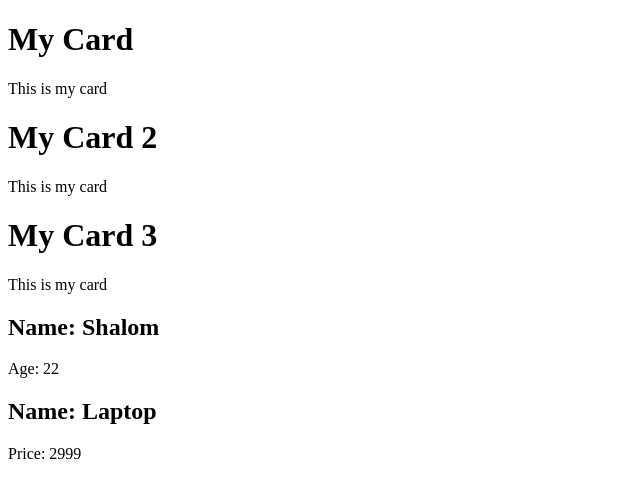
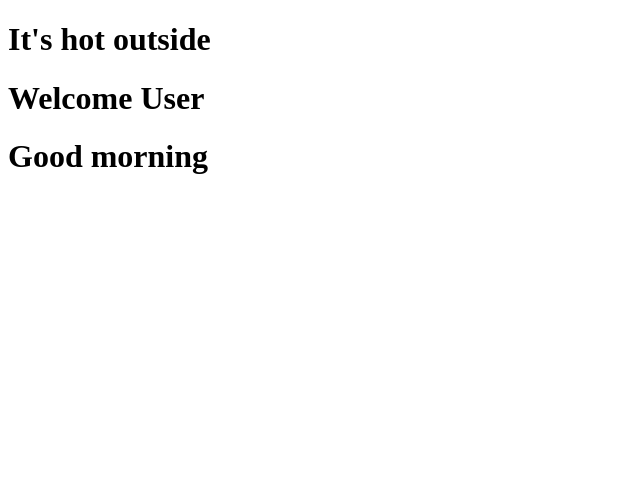
Before and after one commit to Sicheco/react19-tutorial, a React (Vite) app: page / in a window 1280 px wide. Shown: the top 498 px of the page, without its empty margins (0-640 px from the left). Built offline with nearby package versions, Linux system fonts and the light colour scheme.

Commit message:
Conditional Rendering Challenge

```diff
--- a/src/App.jsx
+++ b/src/App.jsx
@@ -1,33 +1,13 @@
-import { Card } from "./components/Card";
-import { Person } from "./components/Person";
-import { Product } from "./components/Product";
+import { Greeting } from "./components/Greeting";
+import { UserStatus } from "./components/UserStatus";
+import { Weather } from "./components/Weather";
 
 export function App() {
   return (
     <div>
-      <User name='Shalom' age='18' />
+      <Weather temperature={26} />
+      <UserStatus loggedIn={true} isAdmin={false} />
+      <Greeting timeOfDay='morning' />
     </div>
   );
 }
-
-function User({name, age}) {
-  return (
-    <div>
-      <Card>
-        <h1>My Card</h1>
-        <p>This is my card</p>
-      </Card>
-      <Card>
-        <h1>My Card 2</h1>
-        <p>This is my card</p>
-      </Card>
-      <Card>
-        <h1>My Card 3</h1>
-        <p>This is my card</p>
-      </Card>
-
-      <Person name='Shalom' age={22} />
-      <Product name='Laptop' price={2999} />
-    </div>
-  );
-}
--- /dev/null
+++ b/src/components/Greeting.jsx
@@ -0,0 +1,5 @@
+export function Greeting({ timeOfDay }) {
+  return (
+    <h1>Good {timeOfDay}</h1>
+  );
+}
--- /dev/null
+++ b/src/components/UserStatus.jsx
@@ -0,0 +1,8 @@
+export function UserStatus({ loggedIn, isAdmin }) {
+  if (loggedIn && isAdmin) {
+    return <h1>Welcome Admin</h1>
+  }
+  else if(loggedIn) {
+    return <h1>Welcome User</h1>
+  }
+}
--- /dev/null
+++ b/src/components/Weather.jsx
@@ -0,0 +1,11 @@
+export function Weather({ temperature }) {
+  if (temperature < 15) {
+    return <h1>It's cold outside</h1>
+  }
+  else if (temperature >= 15 && temperature <= 25) {
+    return <h1>It's nice outside</h1>
+  }
+  else if (temperature > 25) {
+    return <h1>It's hot outside</h1>
+  }
+}
```
Also changed, not shown: src/components/previous-lesson/Card.jsx (renamed from src/components/Card.jsx), src/components/previous-lesson/Person.jsx (renamed from src/components/Person.jsx), src/components/previous-lesson/Product.jsx (renamed from src/components/Product.jsx).
